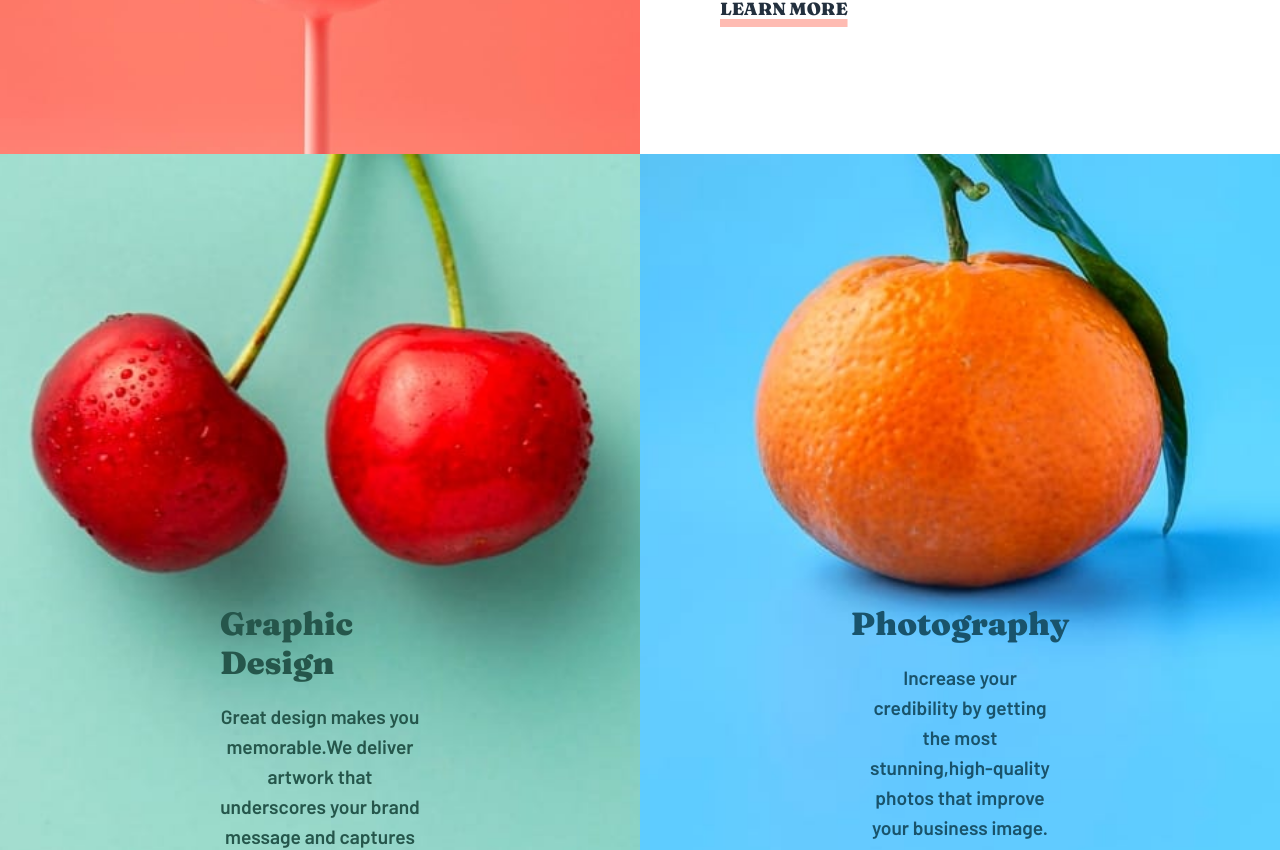
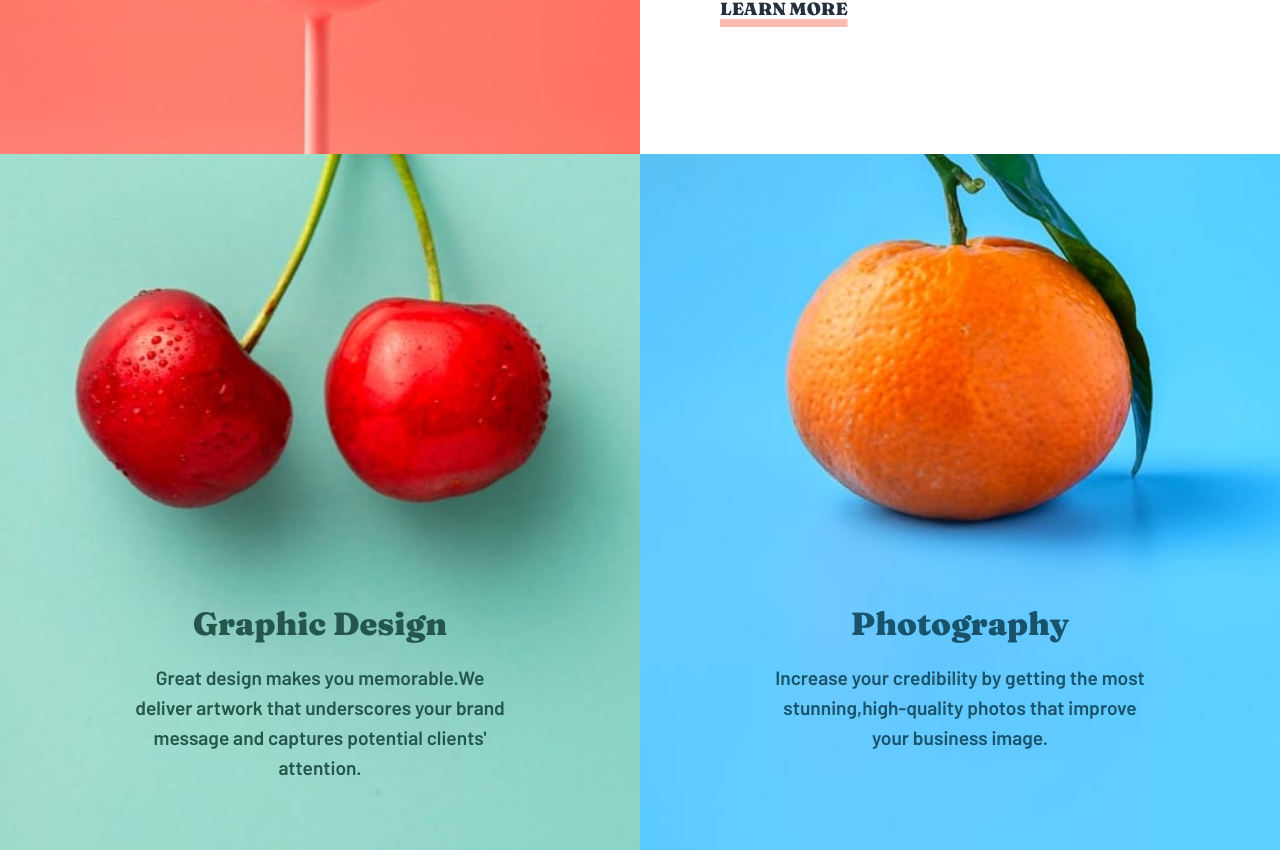
Before and after one commit to DantDev/sunnyside-page, a React (Vite) app: page / in a window 1280 px wide. Shown: the part 1633-2483 px from the top of the page. Built offline with nearby package versions, Linux system fonts and the light colour scheme.

Commit message:
Update index.css

```diff
--- a/src/index.css
+++ b/src/index.css
@@ -321,8 +321,8 @@
   display: flex;
   flex-direction: column;
   align-items: center;
-  padding-right: 220px;
-  padding-left: 220px;
+  padding-right: 130px;
+  padding-left: 130px;
   padding-top: 450px;
   padding-bottom: 80px;
 }
@@ -355,8 +355,8 @@
   display: flex;
   flex-direction: column;
   align-items: center;
-  padding-right: 220px;
-  padding-left: 220px;
+  padding-right: 130px;
+  padding-left: 130px;
   padding-top: 450px;
   padding-bottom: 80px;
 }
```
